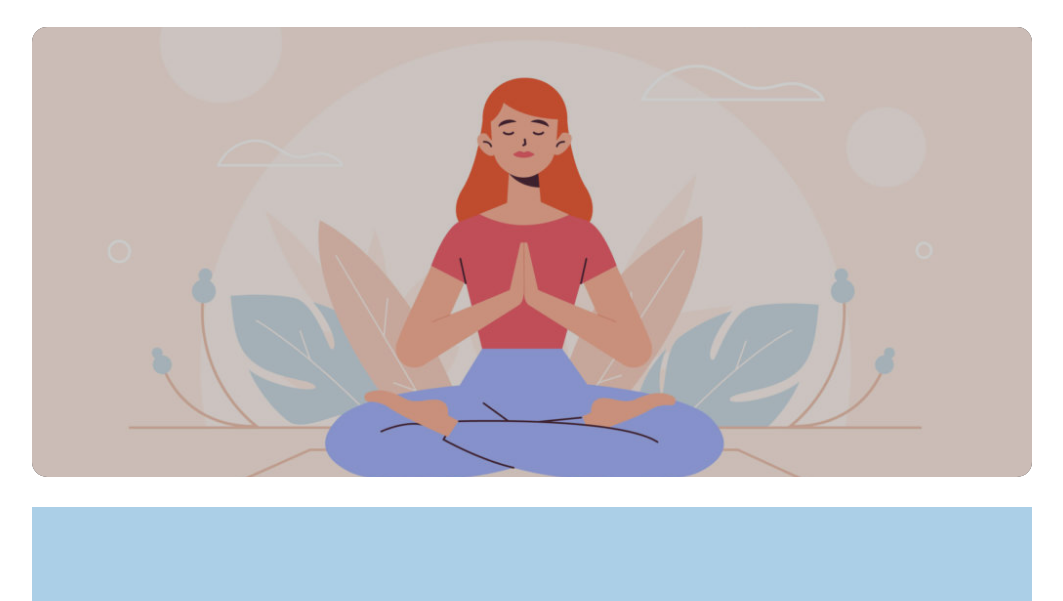
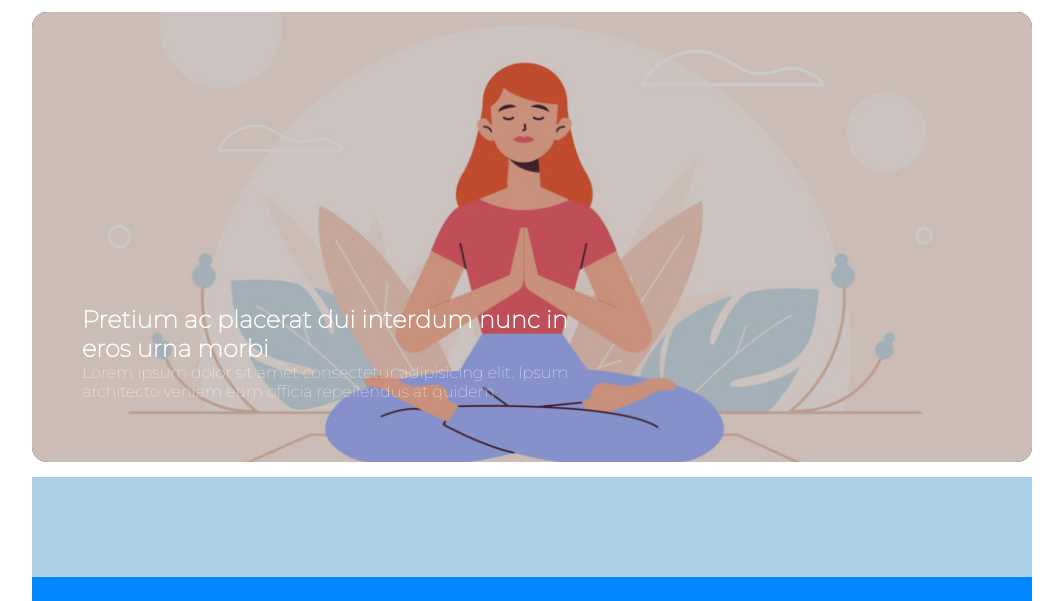
Before and after one commit to 78741722Ale/htmlcss-wp, a plain HTML site: page index.html in a window 1280 px wide. Shown: the part 163-764 px from the top of the page, without its empty margins (108-1171 px from the left). Drawn offline with Linux system fonts and the light colour scheme.

Commit message:
Fourth Commit
Conclusa zona primo Banner

```diff
--- a/css/style.css
+++ b/css/style.css
@@ -35,7 +35,7 @@ body {
 {
     width: 100%;
     margin: auto;
-    margin-bottom: 30px;
+    margin-bottom: 15px;
 }
 
 /* Header
@@ -95,6 +95,14 @@ body {
     border-radius: 15px;
 }
 
+.Banner_Cont {
+    position: absolute;
+    left: 5%;
+    top: 65%;
+    color: #FFFFFF;
+    width: 500px;
+    height: 150px;
+}
 
 
 /* Seconda MacroArea */
--- a/index.html
+++ b/index.html
@@ -34,11 +34,10 @@
         <!-- Prima macroarea del contenuto -->
         <div class="First_Div">
             <img class="Banner" src="./img/banner.jpg?grayscale" alt="Banner 1">
-            <div>
-
+            <div class="Banner_Cont">
+                <h2>Pretium ac placerat dui interdum nunc in eros urna morbi</h2>
+                <p>Lorem ipsum dolor sit amet consectetur adipisicing elit. Ipsum architecto veniam eum officia repellendus at quidem</p>
             </div>
-
-            <!-- Contenuto da inserire prossimamente -->
         </div>
 
         <!-- Seconda macroarea del contenuto -->
```
